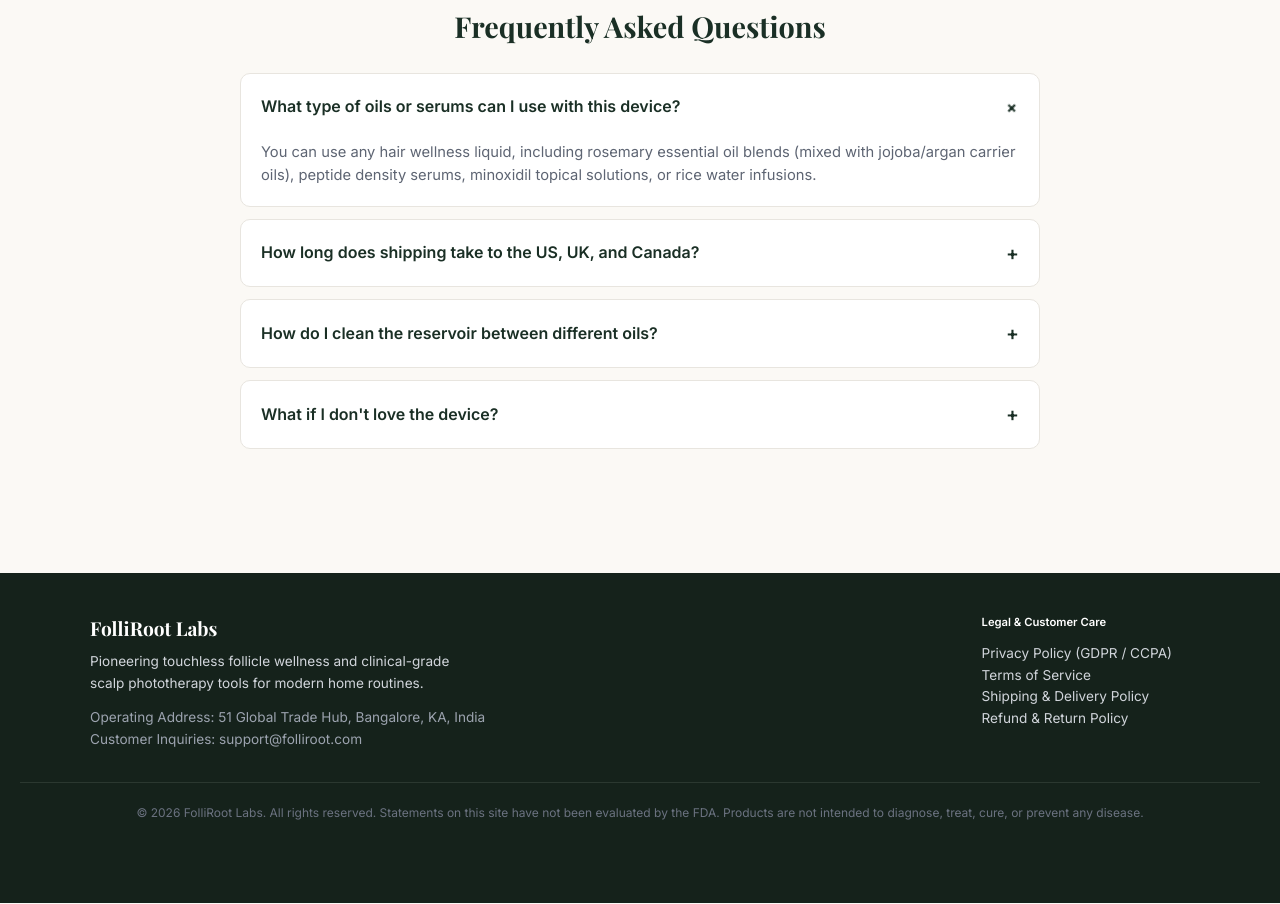
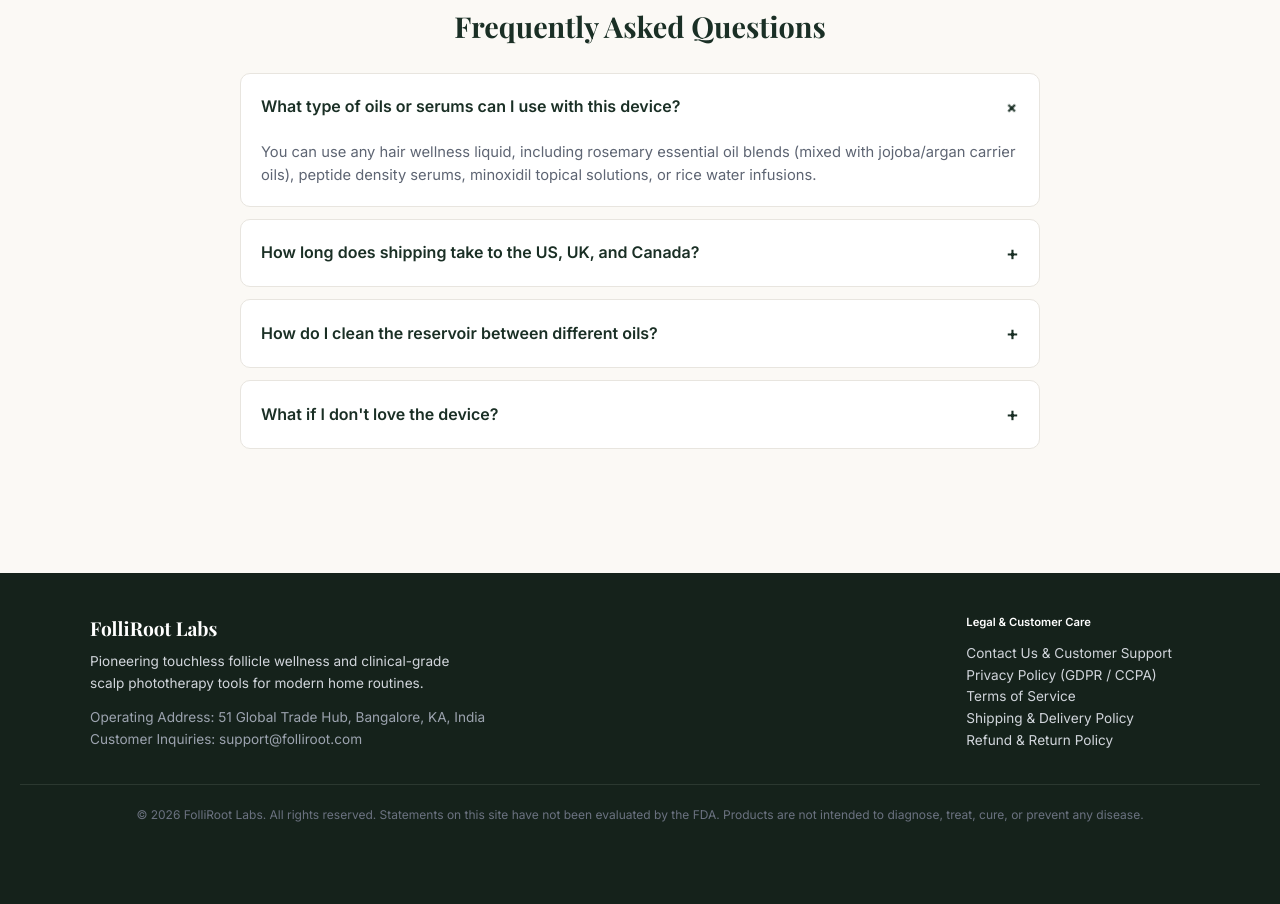
Before and after one commit to MohammedRihan25/international-business-project, a plain HTML site: page storefront/index.html in a window 1280 px wide. Shown: the part 1790-2694 px from the top of the page. Drawn offline with nearby package versions, Linux system fonts and the light colour scheme; a web font is replaced by a local one.

Commit message:
feat(storefront): add contact-us legal link to footer for gateway compliance

```diff
--- a/storefront/index.html
+++ b/storefront/index.html
@@ -271,6 +271,7 @@
       </div>
       <div class="footer-links">
         <h5 style="color: #FFFFFF; margin-bottom: 12px; font-weight: 600;">Legal & Customer Care</h5>
+        <p><a href="legal/contact-us.html" target="_blank">Contact Us & Customer Support</a></p>
         <p><a href="legal/privacy-policy.html" target="_blank">Privacy Policy (GDPR / CCPA)</a></p>
         <p><a href="legal/terms-of-service.html" target="_blank">Terms of Service</a></p>
         <p><a href="legal/shipping-policy.html" target="_blank">Shipping & Delivery Policy</a></p>
```
